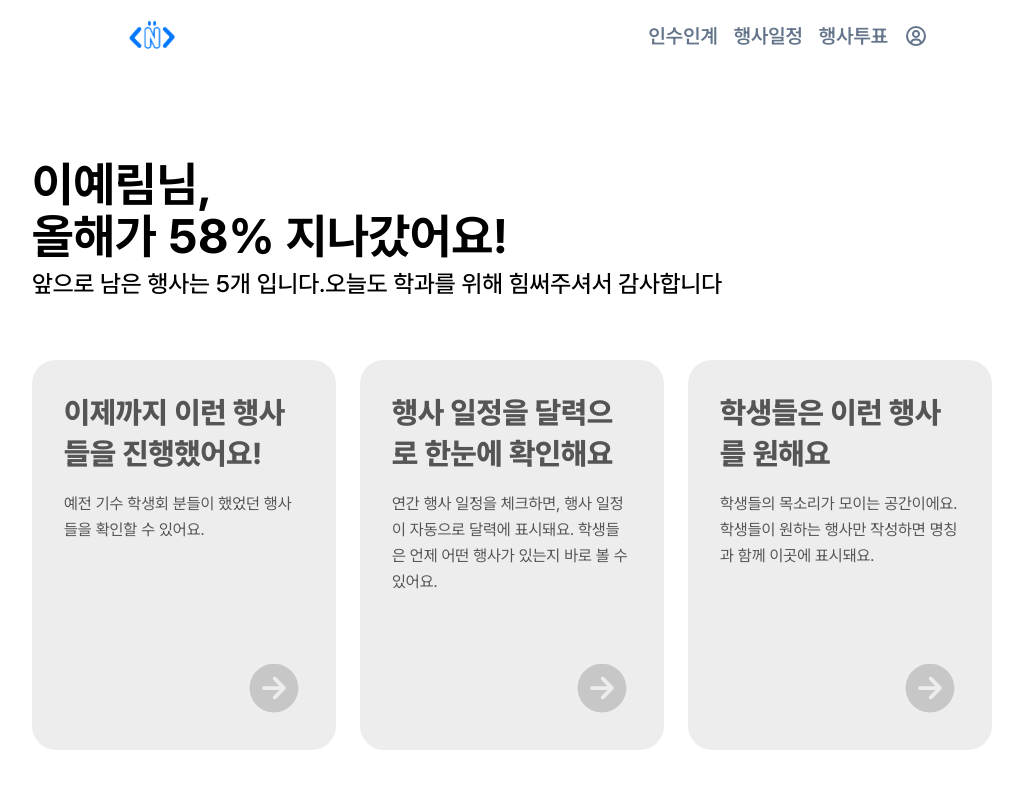
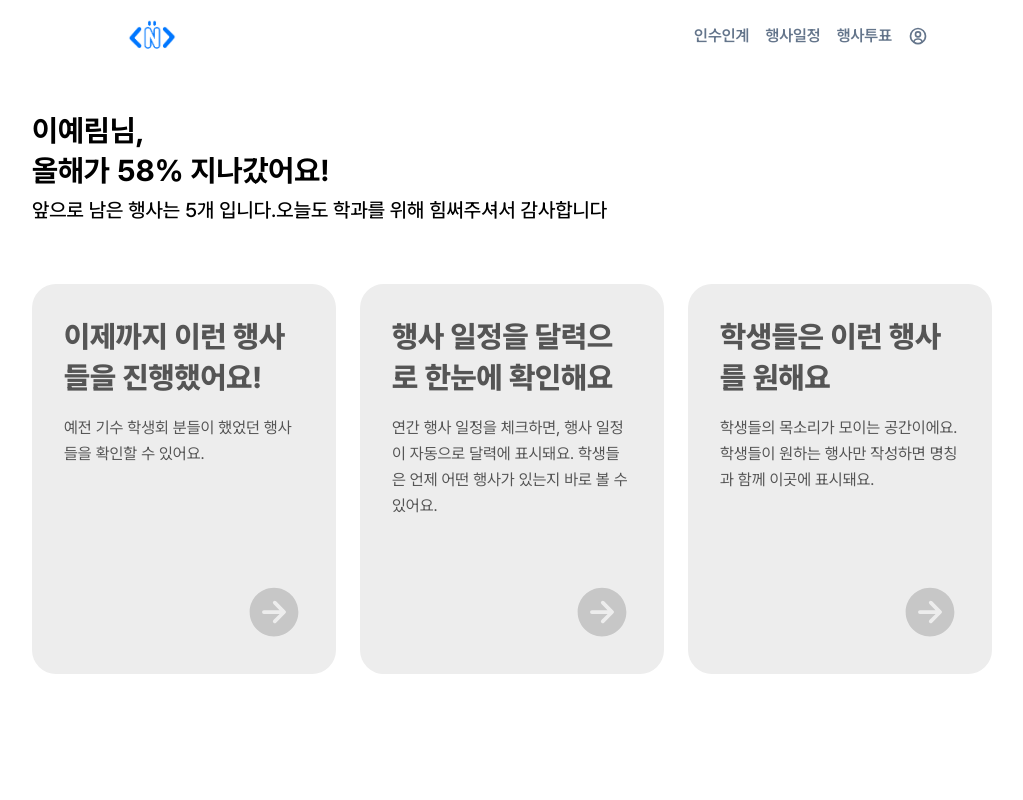
Before and after one commit to ComNCheck/ComNCheck-web, a Next.js app: page /main in a window 1280 px wide. Shown: the top 800 px of the page, without its empty margins (128-1151 px from the left). Built offline with nearby package versions, Linux system fonts and the light colour scheme.

Commit message:
fix(common) : TitleAndDescription 공통컴포넌트 수정

```diff
--- /dev/null
+++ b/src/app/calendar/page.tsx
@@ -0,0 +1,5 @@
+"use client";
+
+export default function Calendar() {
+  return <div>Calendar</div>;
+}
--- a/src/app/main/page.tsx
+++ b/src/app/main/page.tsx
@@ -3,7 +3,7 @@ import EventCardList from "./components/EventCardList";
 
 export default function Main() {
   return (
-    <div className="min-h-screen text-black bg-white flex flex-col items-left justify-left py-12 pt-24">
+    <div className="min-h-screen text-black bg-white flex flex-col items-left justify-left py-12">
       <div className="w-full h-full max-w-5xl mx-auto px-8">
         <TitleAndDescription
           title={"이예림님,\n올해가 58% 지나갔어요!"}
--- a/src/app/past-event/page.tsx
+++ b/src/app/past-event/page.tsx
@@ -73,7 +73,7 @@ export default function PastEvent() {
     ],
   };
   return (
-    <div className="min-h-screen text-black bg-white flex flex-col items-left justify-left py-12 pt-24 ">
+    <div className="min-h-screen text-black bg-white flex flex-col items-left justify-left py-12 ">
       <div className="w-[70%] mx-auto">
         <TitleAndDescription
           title="이제까지 이런 행사들을 진행했어요!"
--- a/src/components/Header.tsx
+++ b/src/components/Header.tsx
@@ -17,11 +17,11 @@ export default function Header() {
             className="object-contain"
           />
         </Link>
-        <div className="flex items-center justify-between font-semibold lg:text-xl text-sm lg:gap-4 gap-2">
+        <div className="flex items-center justify-between font-semibold lg:text-base text-sm lg:gap-4 gap-8">
           <div>인수인계</div>
           <div>행사일정</div>
           <div>행사투표</div>
-          <BiUserCircle className="text-2xl" />
+          <BiUserCircle className="text-xl" />
         </div>
       </div>
     </header>
--- a/src/components/TitleAndDescription.tsx
+++ b/src/components/TitleAndDescription.tsx
@@ -15,15 +15,13 @@ const TitleAndDescription: React.FC<TitleAndDescriptionProps> = ({
         <h1
           key={idx}
           className={
-            idx === 0
-              ? "text-4xl md:text-5xl font-bold mb-1"
-              : "text-4xl md:text-5xl font-bold mb-2"
+            idx === 0 ? "text-3xl font-bold mb-1" : "text-3xl font-bold mb-2"
           }
         >
           {line}
         </h1>
       ))}
-      <p className="text-xl md:text-2xl font-medium ">
+      <p className="text-xl font-medium ">
         {description
           .split(".")
           .filter((sentence) => sentence.trim())
```
